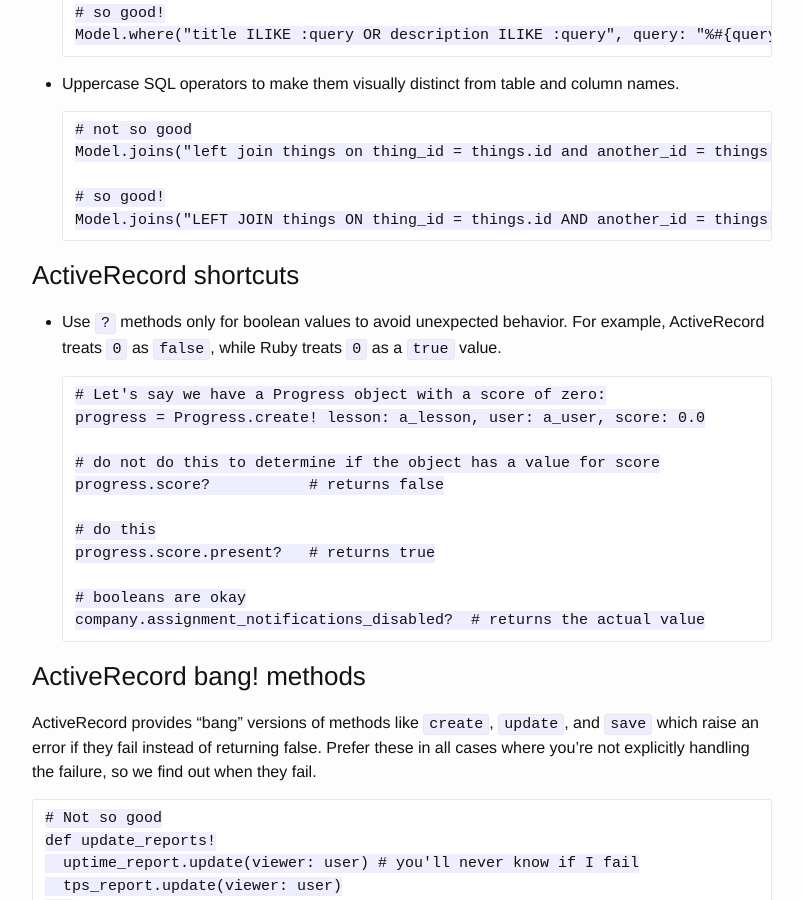
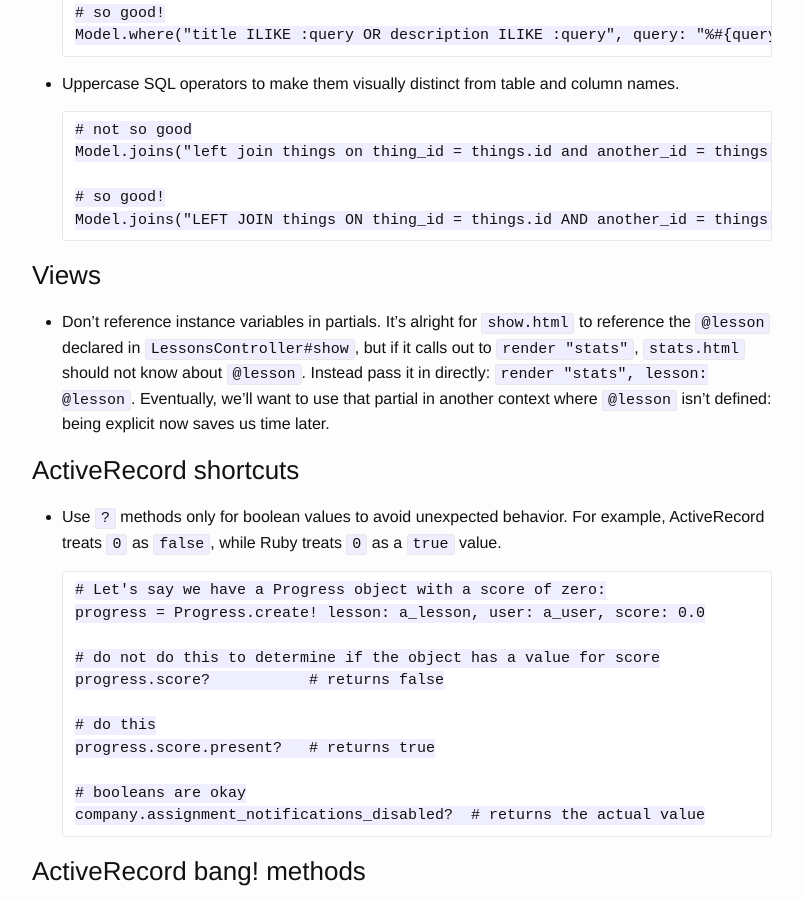
Before and after one commit to isabella232/lessonly.github.io, a Jekyll site: the page built from rails-styleguide.md, in a window 1280 px wide and 900 px high, scrolled down 616 px. Shown: the whole window, without its empty margins (238-1041 px from the left). Built offline with Jekyll 4.4.1, drawn with Linux system fonts in a browser that asks for light colours.

Commit message:
Don't reference instance variables in partials

```diff
--- a/rails-styleguide.md
+++ b/rails-styleguide.md
@@ -31,6 +31,10 @@
 
       # so good!
       Model.joins("LEFT JOIN things ON thing_id = things.id AND another_id = things.another_id")
+
+### Views
+
+- Don't reference instance variables in partials. It's alright for `show.html` to reference the `@lesson` declared in `LessonsController#show`, but if it calls out to `render "stats"`, `stats.html` should not know about `@lesson`. Instead pass it in directly: `render "stats", lesson: @lesson`. Eventually, we'll want to use that partial in another context where `@lesson` isn't defined: being explicit now saves us time later.
 
 ### ActiveRecord shortcuts
 
```
